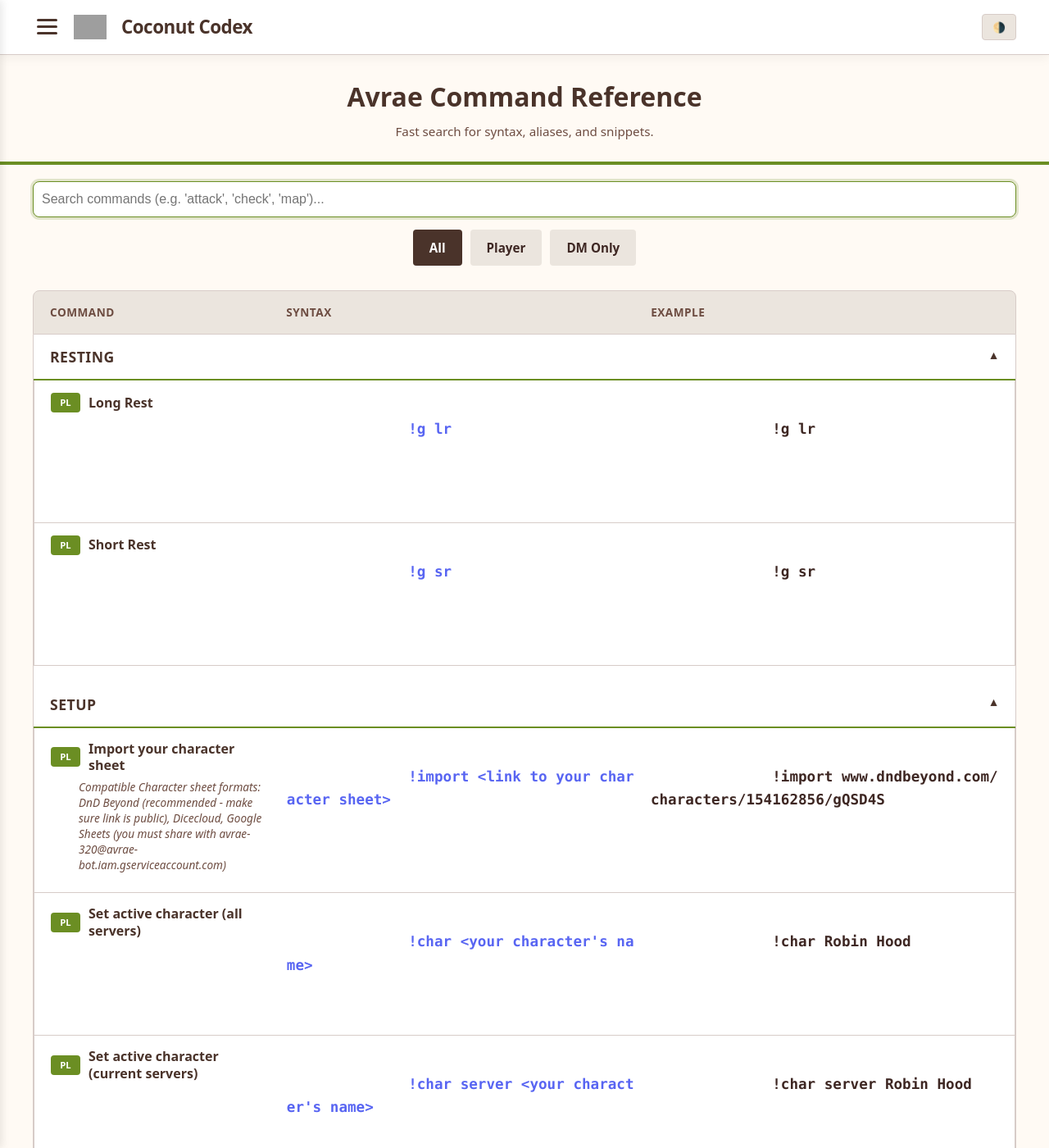
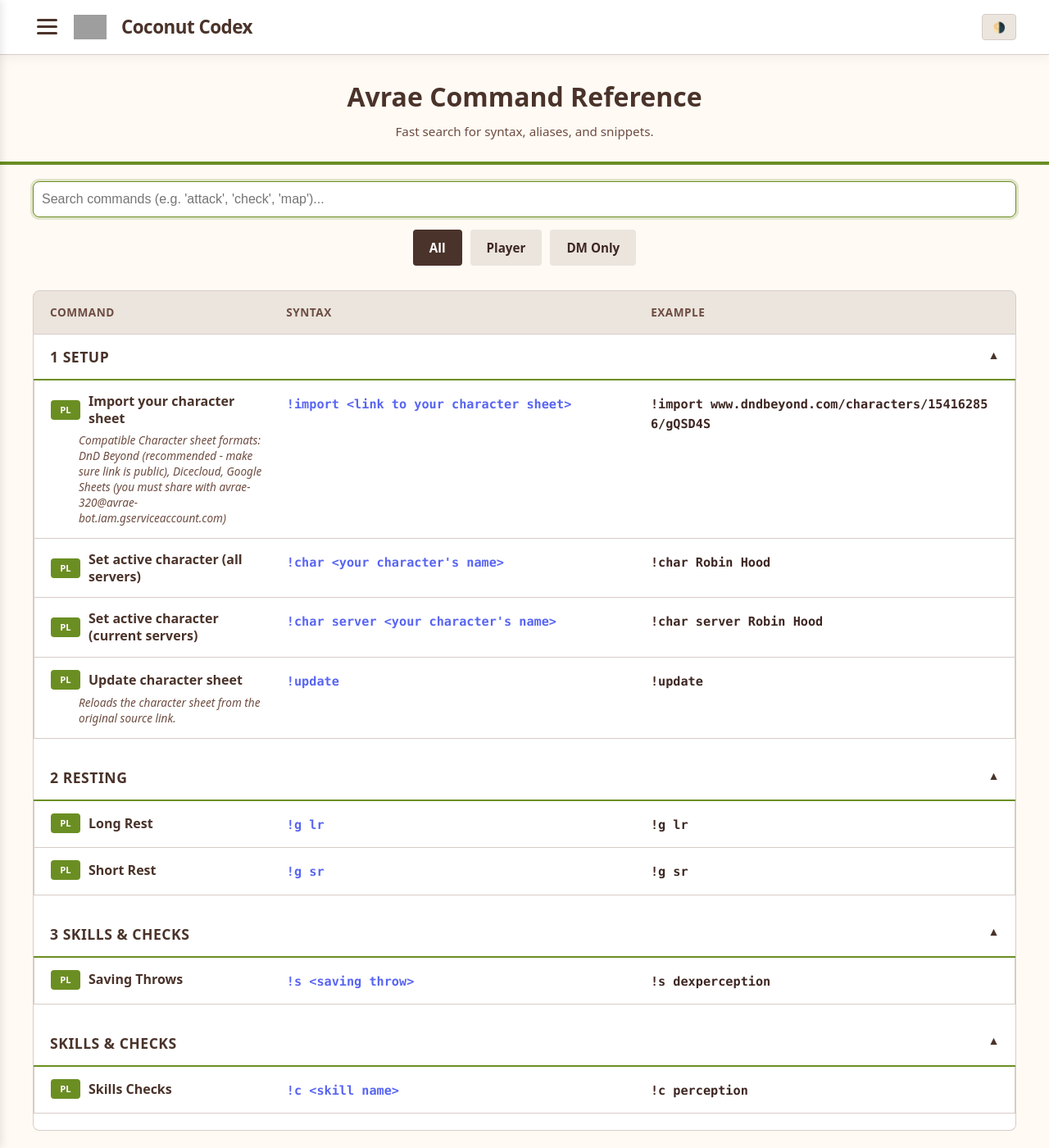
Before and after one commit to coconutswallow/codex, a Jekyll site: the page built from avrae.html, in a window 1280 px wide and 1400 px high. Shown: the whole window at 82% size. Built offline with Jekyll 4.4.1, drawn with Linux system fonts in a browser that asks for light colours; a script that is not in the unit is left out; some of the changed text lies outside the part shown; grey boxes are pictures that could not be loaded.

Commit message:
fix look and feel

```diff
--- a/_data/avrae_commands.yml
+++ b/_data/avrae_commands.yml
@@ -2,7 +2,7 @@
   syntax: "!import <link to your character sheet>"
   example: "!import www.dndbeyond.com/characters/154162856/gQSD4S"
   tags: "setup import character sheet"
-  category: "Setup"
+  category: "1 Setup"
   type: "Player"
   note: "Compatible Character sheet formats: DnD Beyond (recommended - make sure link is public), Dicecloud, Google Sheets (you must share with avrae-320@avrae-bot.iam.gserviceaccount.com)"
   image: ""
@@ -11,7 +11,7 @@
   syntax: "!char <your character's name>"
   example: "!char Robin Hood"
   tags: "setup character sheet global"
-  category: "Setup"
+  category: "1 Setup"
   type: "Player"
   image: ""
 
@@ -19,7 +19,7 @@
   syntax: "!char server <your character's name>"
   example: "!char server Robin Hood"
   tags: "setup character sheet server"
-  category: "Setup"
+  category: "1 Setup"
   type: "Player"
   image: ""
 
@@ -28,7 +28,7 @@
   syntax: "!update"
   example: "!update"
   tags: "setup character sheet refresh reload"
-  category: "Setup"
+  category: "1 Setup"
   type: "Player"
   image: ""
 
@@ -36,7 +36,7 @@
   syntax: "!g lr"
   example: "!g lr"
   tags: "long rest"
-  category: "Resting"
+  category: "2 Resting"
   type: "Player"
   image: ""
 
@@ -44,14 +44,14 @@
   syntax: "!g sr"
   example: "!g sr"
   tags: "long rest"
-  category: "Resting"
+  category: "2 Resting"
   type: "Player"
   image: ""
 
 - title: "Skills Checks"
   syntax: "!c <skill name>"
   example: "!c perception"
-  tags: "Skills Abilitites checks"
+  tags: "3 Skills Abilitites checks"
   category: "Skills & Checks"
   type: "Player"
   image: ""
@@ -60,6 +60,6 @@
   syntax: "!s <saving throw>"
   example: "!s dexperception"
   tags: "Skills Abilitites checks saving throws"
-  category: "Skills & Checks"
+  category: "3 Skills & Checks"
   type: "Player"
   image: ""
--- a/assets/css/style.css
+++ b/assets/css/style.css
@@ -798,7 +798,7 @@
 /* --- COLUMNS 2 & 3: CODE BLOCKS --- */
 .col-code {
   font-family: 'Consolas', 'Monaco', monospace;
-  font-size: 1.1em; /* Increased Size */
+  font-size: 0.95em; /* Increased Size */
   font-weight: 700; /* Bolder */
   color: var(--palette-brand-discord);
   white-space: pre-wrap;
--- a/avrae.html
+++ b/avrae.html
@@ -51,31 +51,26 @@
                   {% else %}
                       <span class="cmd-badge" style="opacity:0;">--</span>
                   {% endif %}
+
                   <div class="cmd-title">{{ cmd.title }}</div>
               </div>
 
               {% if cmd.note %}
                   <div class="cmd-note-text">{{ cmd.note }}</div>
               {% endif %}
-              </div>
-
-            <div class="col-code" data-label="Syntax">
-              {{ cmd.syntax | escape }}
             </div>
 
-            <div class="col-code" data-label="Example" style="color: var(--color-text);">
-              {{ cmd.example | escape }}
+            <div class="col-code" data-label="Syntax">{{ cmd.syntax | escape }}</div>
 
-              {% if cmd.image and cmd.image != "" %}
-                <span class="demo-link-small" onclick="openModal('{{ cmd.image | relative_url }}')">
-                  🎥 Watch Demo
-                </span>
-              {% endif %}
-              </div>
+            <div class="col-code" data-label="Example" style="color: var(--color-text);">{{ cmd.example | escape }}{% if cmd.image and cmd.image != "" %}<span class="demo-link-small" onclick="openModal('{{ cmd.image | relative_url }}')">🎥 Watch Demo</span>{% endif %}</div>
 
           </div>
-        {% endfor %} </div>
-    {% endfor %} </div>
+        {% endfor %}
+
+      </div>
+    {% endfor %}
+
+  </div>
 </div>
 
 <div id="demo-modal" class="modal-overlay" onclick="closeModal()">
```
Also changed, not shown: other parts of avrae.html (+0 -6 lines).
